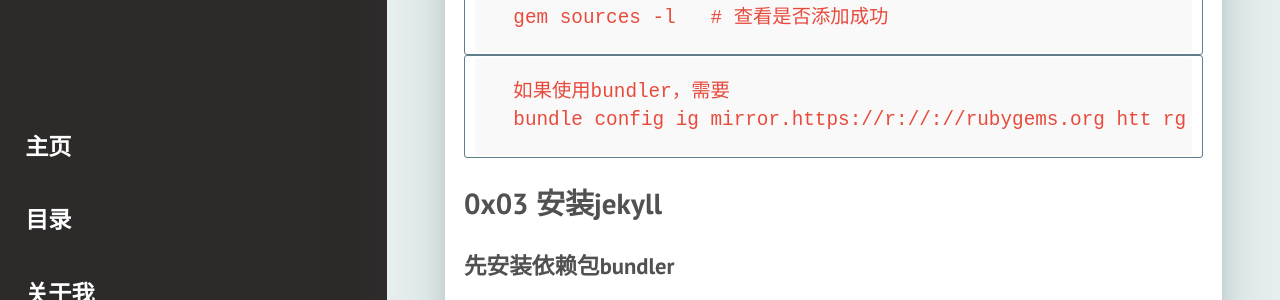
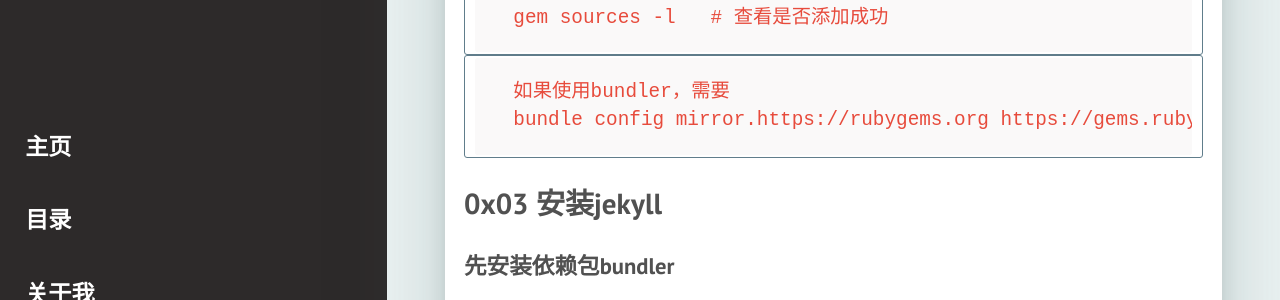
Before and after one commit to Pa55w0rd/pa55w0rd.github.io.old, a Jekyll site: the page built from _posts/2018-09-25-ruby换源.md, in a window 1280 px wide and 900 px high, scrolled down 824 px. Shown: the part 179-479 px from the top of the window. Built offline with Jekyll 4.4.1, drawn with Linux system fonts in a browser that asks for light colours; some web fonts are replaced.

Commit message:
字符乱了

````diff
--- a/_posts/2018-09-25-ruby换源.md
+++ b/_posts/2018-09-25-ruby换源.md
@@ -31,7 +31,7 @@ gem sources -l   # 查看是否添加成功
 
 ```
 如果使用bundler，需要
-bundle config ig mirror.https://r://://rubygems.org htt rg https://gems.ruby-china.com
+bundle config mirror.https://rubygems.org https://gems.ruby-china.com
 ```
 ## 0x03 安装jekyll
 
````
